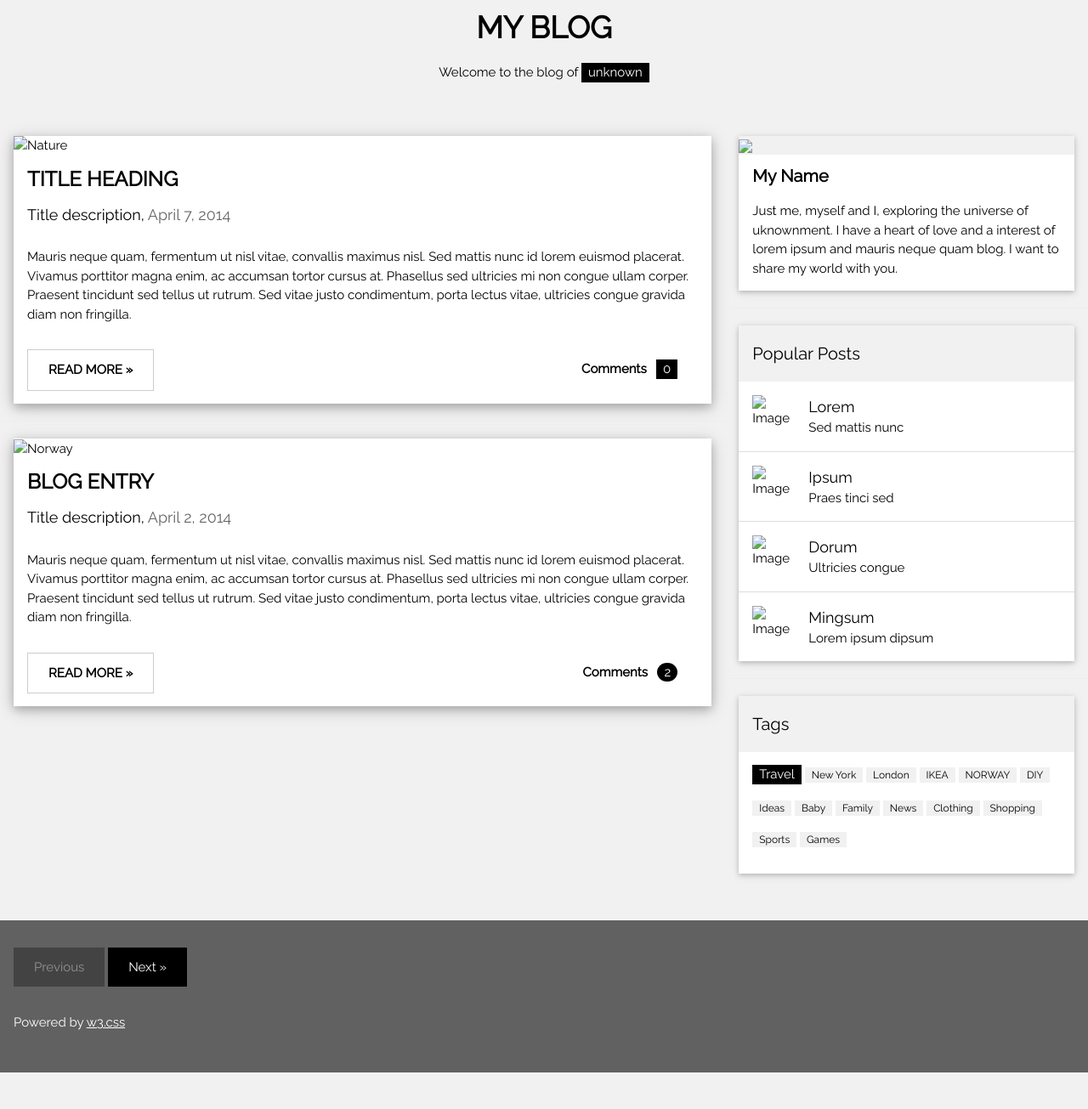
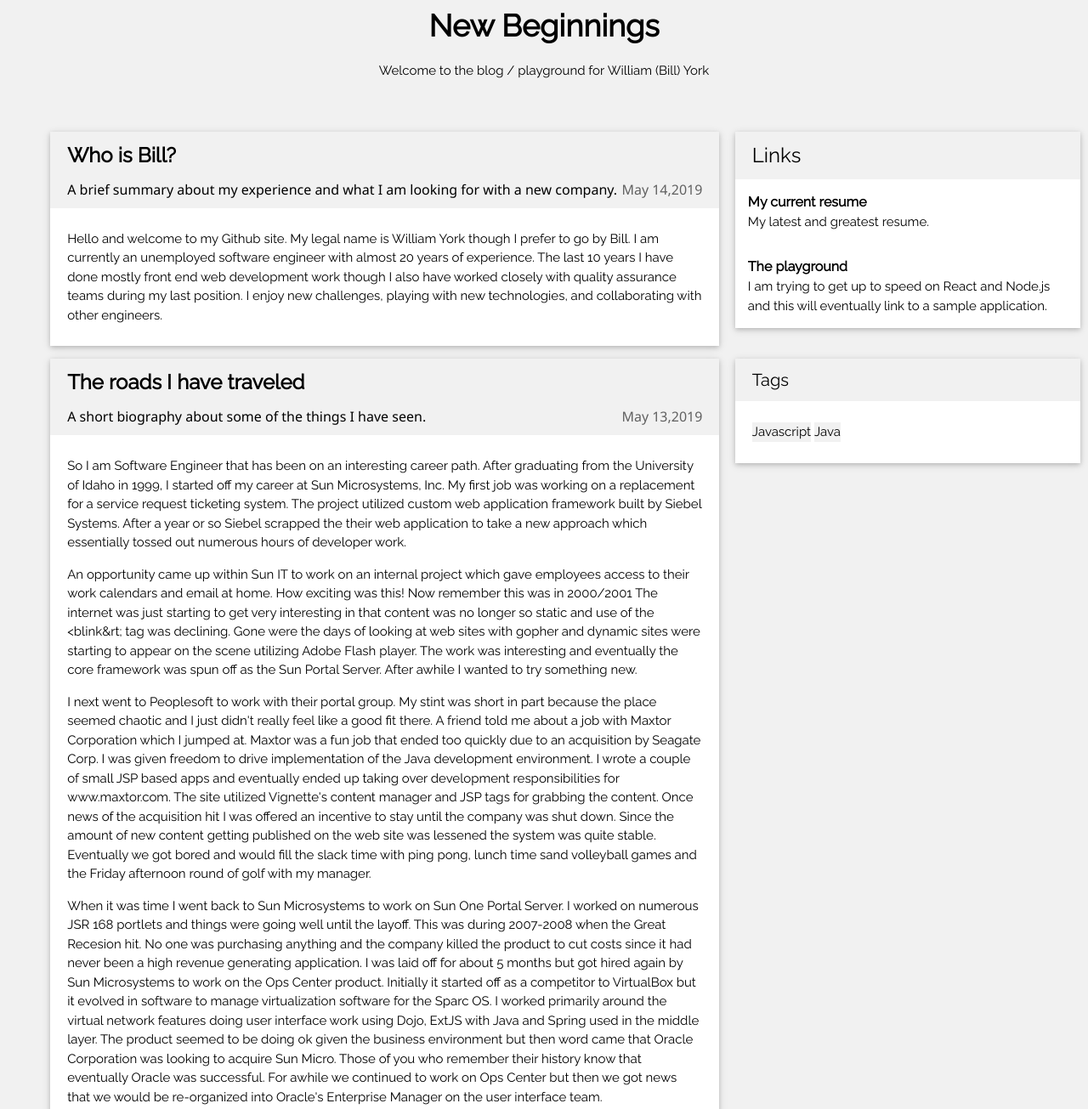
Before and after one commit to williameyork/newbeginnings, a plain HTML site: page index.html in a window 1280 px wide. Shown: the part 37-1342 px from the top of the page at 85% size. Before the commit the page ends 1299 px from the top, so only its background shows below. Drawn offline with nearby package versions, Linux system fonts and the light colour scheme.

Commit message:
Initial webpage creation

```diff
--- /dev/null
+++ b/css/byork.css
@@ -0,0 +1,115 @@
+f@charset "ISO-8859-1";
+
+.by-name-tag {
+	background-color:#f1f1f1;
+	color:#000000;
+	display:inline-block;
+	padding-left:8px;
+	padding-right:8px;
+	text-align:center;
+	text-size:1.3rem;
+}
+
+.by-tag {
+	background-color:#f1f1f1;
+	color: #000000;
+	display: inline-block;
+	text-align: center;
+}
+
+.by-body {
+	background-color:#f1f1f1;
+	width: 100%;
+}
+
+.by-header {
+	padding: 0.01em 16px;
+	text-align:center!important;
+	padding-top:30px;
+	padding-bottom:30px;
+	width: 100%
+}
+.by-footer {
+	padding:0.01em 16px;
+	text-align: right;
+	padding-top: 20px;
+	padding-bottom: 20px;
+	color:#fff!important;
+	background-color:#616161!important
+}
+
+.by-main-container {
+	display: flex;
+	flex-direction: column;
+	padding-left:50px;
+	width:100%;
+	max-width: 1500px;
+}
+
+.by-blog-row {
+	display: flex;
+	align-items: flex-start;
+	flex-wrap: nowrap;
+	flex-direction: row;
+	justify-content: space-around;
+	padding-top:15px;
+	flex: 1 1;
+	width: 100%;
+
+}
+
+.by-blog-col1 {
+	width: 64%;
+	display: flex;
+	order: 1;
+	flex-direction: column;
+}
+
+.by-blog-col2 {
+	width: 33%;
+	display: flex;
+	order: 2;
+	flex-direction: column;
+
+}
+
+.by-card {
+	box-shadow:0 2px 5px 0 rgba(0,0,0,0.16),0 2px 10px 0 rgba(0,0,0,0.12);
+}
+
+.by-card-header {
+	background-color: #f1f1f1;
+	padding: 0px 20px 0px 20px;
+}
+
+.by-card-body {
+	background-color: #ffffff;
+	padding: 10px 20px 10px 20px;
+
+}
+
+.by-header-date {
+	opacity:0.60;
+	float: right;
+}
+
+
+.by-ul {
+	list-style-type:none;
+	padding:0;
+	margin:0;
+	background-color: #ffffff;
+}
+
+.by-ul-hoverable li:hover {
+	 background-color:#babdc7;
+}
+
+li {
+	padding: 15px;
+}
+
+.by-link-title {
+	font-size: 16px;
+	font-weight: bold;
+}
--- a/index.html
+++ b/index.html
@@ -1,148 +1,185 @@
 <!DOCTYPE html>
 <html>
-<title>W3.CSS Template</title>
+<title>William York - New Beginnings</title>
 <meta charset="UTF-8">
 <meta name="viewport" content="width=device-width, initial-scale=1">
+<link rel="stylesheet" href="./css/byork.css">
 <link rel="stylesheet" href="https://www.w3schools.com/w3css/4/w3.css">
-<link rel="stylesheet" href="https://fonts.googleapis.com/css?family=Raleway">
-<style>
-body,h1,h2,h3,h4,h5 {font-family: "Raleway", sans-serif}
+<link rel="stylesheet"
+	href="https://fonts.googleapis.com/css?family=Raleway">
+
+<style type="text/css">
+body, h1, h2, h3, h4, h5 {
+	font-family: "Raleway", sans-serif
+}
 </style>
-<body class="w3-light-grey">
 
-<!-- w3-content defines a container for fixed size centered content,
-and is wrapped around the whole page content, except for the footer in this example -->
-<div class="w3-content" style="max-width:1400px">
+<body class="by-body">
 
-<!-- Header -->
-<header class="w3-container w3-center w3-padding-32">
-  <h1><b>MY BLOG</b></h1>
-  <p>Welcome to the blog of <span class="w3-tag">unknown</span></p>
-</header>
+	<div class="by-content">
 
-<!-- Grid -->
-<div class="w3-row">
+		<!-- Header -->
+		<header class="by-header">
+			<h1>
+				<b>New Beginnings</b>
+			</h1>
+			<p>
+				Welcome to the blog / playground for <span class="by-tag">William
+					(Bill) York</span>
+			</p>
+		</header>
 
-<!-- Blog entries -->
-<div class="w3-col l8 s12">
-  <!-- Blog entry -->
-  <div class="w3-card-4 w3-margin w3-white">
-    <img src="/w3images/woods.jpg" alt="Nature" style="width:100%">
-    <div class="w3-container">
-      <h3><b>TITLE HEADING</b></h3>
-      <h5>Title description, <span class="w3-opacity">April 7, 2014</span></h5>
-    </div>
+		<!--  CSS that sets the styles for container below the header -->
+		<div class="by-main-container">
+			<div class="by-blog-row">
+				<div class="by-blog-col1">
+					<div class="by-card">
+						<div class="by-card-header">
+							<h3>
+								<b>Who is Bill?</b>
+							</h3>
+							<h6>
+								A brief summary about my experience and what I am looking for
+								with a new company. <span class="by-header-date">May
+									14,2019</span>
+							</h6>
+						</div>
 
-    <div class="w3-container">
-      <p>Mauris neque quam, fermentum ut nisl vitae, convallis maximus nisl. Sed mattis nunc id lorem euismod placerat. Vivamus porttitor magna enim, ac accumsan tortor cursus at. Phasellus sed ultricies mi non congue ullam corper. Praesent tincidunt sed
-        tellus ut rutrum. Sed vitae justo condimentum, porta lectus vitae, ultricies congue gravida diam non fringilla.</p>
-      <div class="w3-row">
-        <div class="w3-col m8 s12">
-          <p><button class="w3-button w3-padding-large w3-white w3-border"><b>READ MORE »</b></button></p>
-        </div>
-        <div class="w3-col m4 w3-hide-small">
-          <p><span class="w3-padding-large w3-right"><b>Comments  </b> <span class="w3-tag">0</span></span></p>
-        </div>
-      </div>
-    </div>
-  </div>
-  <hr>
+						<div class="by-card-body">
+							<p>Hello and welcome to my Github site. My legal name is
+								William York though I prefer to go by Bill. I am currently an
+								unemployed software engineer with almost 20 years of experience.
+								The last 10 years I have done mostly front end web development
+								work though I also have worked closely with quality assurance
+								teams during my last position. I enjoy new challenges, playing
+								with new technologies, and collaborating with other engineers.</p>
+						</div>
+					</div>
+				</div>
 
-  <!-- Blog entry -->
-  <div class="w3-card-4 w3-margin w3-white">
-  <img src="/w3images/bridge.jpg" alt="Norway" style="width:100%">
-    <div class="w3-container">
-      <h3><b>BLOG ENTRY</b></h3>
-      <h5>Title description, <span class="w3-opacity">April 2, 2014</span></h5>
-    </div>
+				<div class="by-blog-col2">
+					<div class="by-card">
+						<div class="by-card-header">
+							<h3>Links</h3>
+						</div>
+						<ul class="by-ul by-ul-hoverable">
+							<li><span class="by-link-title">My current resume</span><br>
+								<span>My latest and greatest resume.</span></li>
+							<li><span class="by-link-title">The playground</span><br>
+								<span>I am trying to get up to speed on React and Node.js
+									and this will eventually link to a sample application.</span></li>
 
-    <div class="w3-container">
-      <p>Mauris neque quam, fermentum ut nisl vitae, convallis maximus nisl. Sed mattis nunc id lorem euismod placerat. Vivamus porttitor magna enim, ac accumsan tortor cursus at. Phasellus sed ultricies mi non congue ullam corper. Praesent tincidunt sed
-        tellus ut rutrum. Sed vitae justo condimentum, porta lectus vitae, ultricies congue gravida diam non fringilla.</p>
-      <div class="w3-row">
-        <div class="w3-col m8 s12">
-          <p><button class="w3-button w3-padding-large w3-white w3-border"><b>READ MORE »</b></button></p>
-        </div>
-        <div class="w3-col m4 w3-hide-small">
-          <p><span class="w3-padding-large w3-right"><b>Comments  </b> <span class="w3-badge">2</span></span></p>
-        </div>
-      </div>
-    </div>
-  </div>
-<!-- END BLOG ENTRIES -->
-</div>
+						</ul>
+					</div>
+				</div>
+			</div>
+			<div class="by-blog-row">
+				<div class="by-blog-col1">
+					<div class="by-card">
+						<div class="by-card-header">
+							<h3>
+								<b>The roads I have traveled</b>
+							</h3>
+							<h6>
+								A short biography about some of the things I have seen. <span
+									class="by-header-date">May 13,2019</span>
+							</h6>
+						</div>
 
-<!-- Introduction menu -->
-<div class="w3-col l4">
-  <!-- About Card -->
-  <div class="w3-card w3-margin w3-margin-top">
-  <img src="/w3images/avatar_g.jpg" style="width:100%">
-    <div class="w3-container w3-white">
-      <h4><b>My Name</b></h4>
-      <p>Just me, myself and I, exploring the universe of uknownment. I have a heart of love and a interest of lorem ipsum and mauris neque quam blog. I want to share my world with you.</p>
-    </div>
-  </div><hr>
+						<div class="by-card-body">
+							<p>So I am Software Engineer that has been on an interesting
+								career path. After graduating from the University of Idaho in
+								1999, I started off my career at Sun Microsystems, Inc. My first
+								job was working on a replacement for a service request ticketing
+								system. The project utilized custom web application framework
+								built by Siebel Systems. After a year or so Siebel scrapped the
+								their web application to take a new approach which essentially
+								tossed out numerous hours of developer work.</p>
+							<p>An opportunity came up within Sun IT to work on an
+								internal project which gave employees access to their work
+								calendars and email at home. How exciting was this! Now remember
+								this was in 2000/2001 The internet was just starting to get very
+								interesting in that content was no longer so static and use of
+								the &lt;blink&rt; tag was declining. Gone were the days of
+								looking at web sites with gopher and dynamic sites were starting
+								to appear on the scene utilizing Adobe Flash player. The work
+								was interesting and eventually the core framework was spun off
+								as the Sun Portal Server. After awhile I wanted to try something
+								new.</p>
+							<p>I next went to Peoplesoft to work with their portal group.
+								My stint was short in part because the place seemed chaotic and
+								I just didn't really feel like a good fit there. A friend told
+								me about a job with Maxtor Corporation which I jumped at. Maxtor
+								was a fun job that ended too quickly due to an acquisition by
+								Seagate Corp. I was given freedom to drive implementation of the
+								Java development environment. I wrote a couple of small JSP
+								based apps and eventually ended up taking over development
+								responsibilities for www.maxtor.com. The site utilized
+								Vignette's content manager and JSP tags for grabbing the
+								content. Once news of the acquisition hit I was offered an
+								incentive to stay until the company was shut down. Since the
+								amount of new content getting published on the web site was
+								lessened the system was quite stable. Eventually we got bored
+								and would fill the slack time with ping pong, lunch time sand
+								volleyball games and the Friday afternoon round of golf with my
+								manager.</p>
+							<p>When it was time I went back to Sun Microsystems to work
+								on Sun One Portal Server. I worked on numerous JSR 168 portlets
+								and things were going well until the layoff. This was during
+								2007-2008 when the Great Recesion hit. No one was purchasing
+								anything and the company killed the product to cut costs since
+								it had never been a high revenue generating application. I was
+								laid off for about 5 months but got hired again by Sun
+								Microsystems to work on the Ops Center product. Initially it
+								started off as a competitor to VirtualBox but it evolved in
+								software to manage virtualization software for the Sparc OS. I
+								worked primarily around the virtual network features doing user
+								interface work using Dojo, ExtJS with Java and Spring used in
+								the middle layer. The product seemed to be doing ok given the
+								business environment but then word came that Oracle Corporation
+								was looking to acquire Sun Micro. Those of you who remember
+								their history know that eventually Oracle was successful. For
+								awhile we continued to work on Ops Center but then we got news
+								that we would be re-organized into Oracle's Enterprise Manager
+								on the user interface team.</p>
+							<p>The change was interesting. Oracle being the large
+								software company that they are had a lot of processes in place
+								that were not used by the Sun Microsystems group. It took a bit
+								of change but it didn't take long to see the value in most of
+								these processes and policies. I did this work for 2-3 years and
+								then our group was moved of the Enterprise Manager and moved on
+								to the Oracle Cloud. I eventually ended up taking ownership for
+								the several visualizations. Our product group was responsible
+								for Target Analytics and our primary interface was the Universal
+								Data Explorer (UDE). The UDE would take various criterion based
+								on metrics to filter the data set. Then the visualization could
+								render a text display using the criteria metadata or numerous
+								graphs including Gauge, Histogram, Bar and Line charts. The work
+								was interesting and could be quite challenging at times. I think
+								the challenge was what I liked most about the job. Unfortunately
+								due to a company acquisition and some internal politics a fairly
+								major reduction in force occurred and I have again been thrust
+								into the job market to find my new home.</p>
+						</div>
+					</div>
+					<hr>
+				</div>
 
-  <!-- Posts -->
-  <div class="w3-card w3-margin">
-    <div class="w3-container w3-padding">
-      <h4>Popular Posts</h4>
-    </div>
-    <ul class="w3-ul w3-hoverable w3-white">
-      <li class="w3-padding-16">
-        <img src="/w3images/workshop.jpg" alt="Image" class="w3-left w3-margin-right" style="width:50px">
-        <span class="w3-large">Lorem</span><br>
-        <span>Sed mattis nunc</span>
-      </li>
-      <li class="w3-padding-16">
-        <img src="/w3images/gondol.jpg" alt="Image" class="w3-left w3-margin-right" style="width:50px">
-        <span class="w3-large">Ipsum</span><br>
-        <span>Praes tinci sed</span>
-      </li>
-      <li class="w3-padding-16">
-        <img src="/w3images/skies.jpg" alt="Image" class="w3-left w3-margin-right" style="width:50px">
-        <span class="w3-large">Dorum</span><br>
-        <span>Ultricies congue</span>
-      </li>
-      <li class="w3-padding-16 w3-hide-medium w3-hide-small">
-        <img src="/w3images/rock.jpg" alt="Image" class="w3-left w3-margin-right" style="width:50px">
-        <span class="w3-large">Mingsum</span><br>
-        <span>Lorem ipsum dipsum</span>
-      </li>
-    </ul>
-  </div>
-  <hr>
-
-  <!-- Labels / tags -->
-  <div class="w3-card w3-margin">
-    <div class="w3-container w3-padding">
-      <h4>Tags</h4>
-    </div>
-    <div class="w3-container w3-white">
-    <p><span class="w3-tag w3-black w3-margin-bottom">Travel</span> <span class="w3-tag w3-light-grey w3-small w3-margin-bottom">New York</span> <span class="w3-tag w3-light-grey w3-small w3-margin-bottom">London</span>
-      <span class="w3-tag w3-light-grey w3-small w3-margin-bottom">IKEA</span> <span class="w3-tag w3-light-grey w3-small w3-margin-bottom">NORWAY</span> <span class="w3-tag w3-light-grey w3-small w3-margin-bottom">DIY</span>
-      <span class="w3-tag w3-light-grey w3-small w3-margin-bottom">Ideas</span> <span class="w3-tag w3-light-grey w3-small w3-margin-bottom">Baby</span> <span class="w3-tag w3-light-grey w3-small w3-margin-bottom">Family</span>
-      <span class="w3-tag w3-light-grey w3-small w3-margin-bottom">News</span> <span class="w3-tag w3-light-grey w3-small w3-margin-bottom">Clothing</span> <span class="w3-tag w3-light-grey w3-small w3-margin-bottom">Shopping</span>
-      <span class="w3-tag w3-light-grey w3-small w3-margin-bottom">Sports</span> <span class="w3-tag w3-light-grey w3-small w3-margin-bottom">Games</span>
-    </p>
-    </div>
-  </div>
-
-<!-- END Introduction Menu -->
-</div>
-
-<!-- END GRID -->
-</div><br>
-
-<!-- END w3-content -->
-</div>
-
-<!-- Footer -->
-<footer class="w3-container w3-dark-grey w3-padding-32 w3-margin-top">
-  <button class="w3-button w3-black w3-disabled w3-padding-large w3-margin-bottom">Previous</button>
-  <button class="w3-button w3-black w3-padding-large w3-margin-bottom">Next »</button>
-  <p>Powered by <a href="https://www.w3schools.com/w3css/default.asp" target="_blank">w3.css</a></p>
-</footer>
-
+				<div class="by-blog-col2">
+					<div class="by-card">
+						<div class="by-card-header">
+							<h4>Tags</h4>
+						</div>
+						<div class="by-card-body">
+							<p>
+								<span class="by-tag">Javascript</span> <span class="by-tag">Java</span>
+							</p>
+						</div>
+					</div>
+				</div>
+			</div>
+		</div>
+		<!-- Footer -->
+		<footer class="by-footer">Copyright William York 2019.  Available for use under the GPL v3.0 license</footer>
 </body>
 </html>
```
Also changed, not shown: 1 other file.
